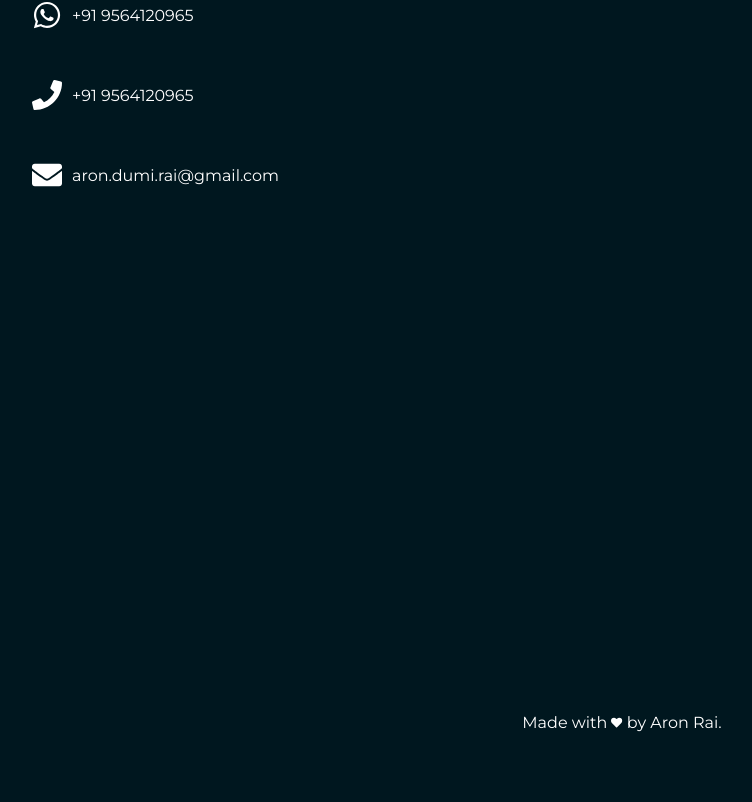
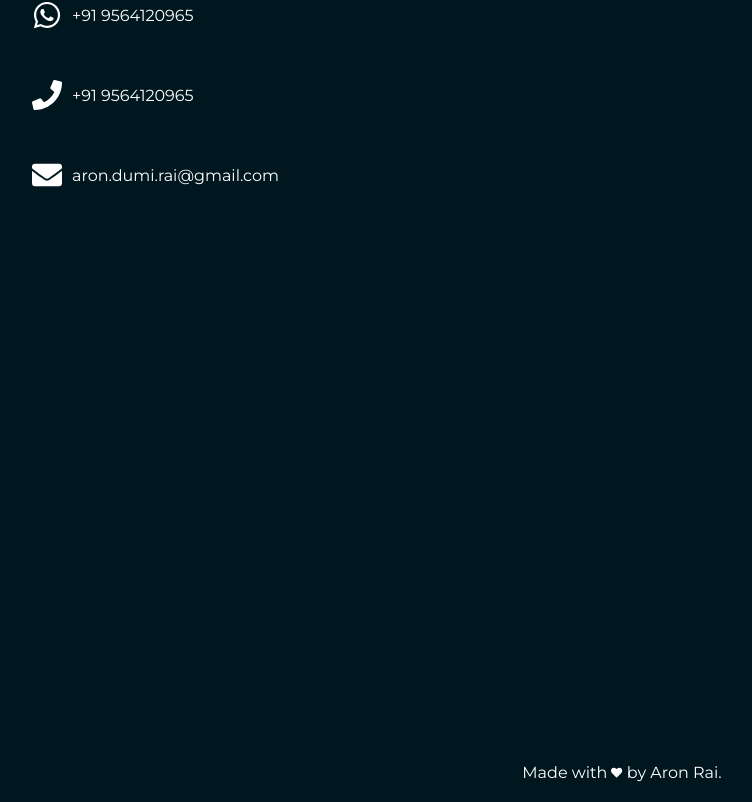
Before and after one commit to aronrai/aronrai.github.io, a React (Vite) app: page /contact in a window 1280 px wide. Shown: the part 206-1008 px from the top of the page, without its empty margins (18-770 px from the left). Before the commit the page ends 958 px from the top, so only its background shows below. Built offline with nearby package versions, Linux system fonts and the light colour scheme.

Commit message:
footer update

```diff
--- a/src/components/Footer.jsx
+++ b/src/components/Footer.jsx
@@ -3,8 +3,9 @@ import { FaHeart } from "react-icons/fa";
 const Footer = () => {
   return (
     <footer>
-      <p style={{textAlign: 'center', padding: '50px 0px 20px 0px'}}>
-        Made with <span><FaHeart style={{fontSize: '0.7rem', color: 'white'}} /></span> by Aron Rai.</p>
+      <p style={{textAlign: 'center', padding: '100px 0px 20px 0px'}}>
+        Made with <span><FaHeart style={{fontSize: '0.7rem', color: 'white'}} /></span> by Aron Rai.
+      </p>
     </footer>
   )
 }
```
